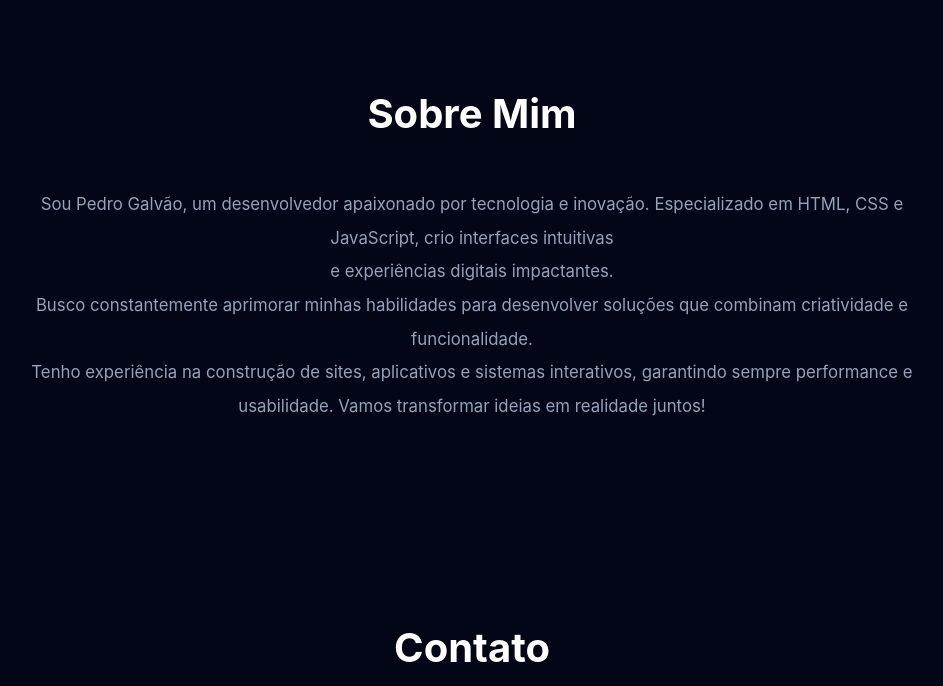
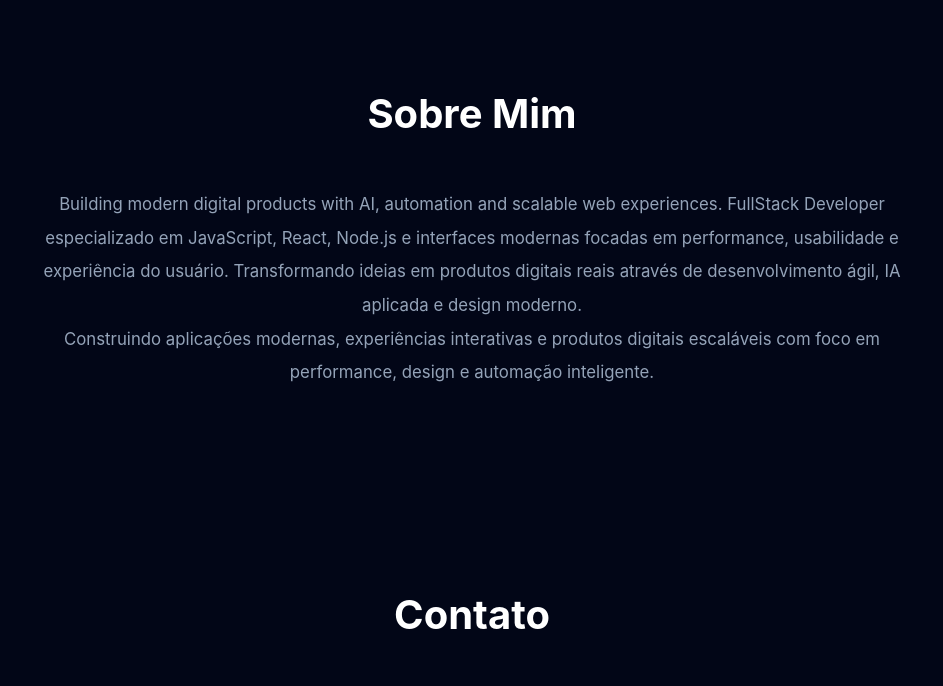
Before and after one commit to galvaomaisti/Webflu-ncia-, a plain HTML site: page index.html in a window 1280 px wide. Shown: the part 2599-3285 px from the top of the page, without its empty margins (168-1111 px from the left). Drawn offline with Linux system fonts and the light colour scheme.

Commit message:
Update index.html

```diff
--- a/index.html
+++ b/index.html
@@ -161,12 +161,14 @@
 
     <section id="sobre" class="secao">
         <h2 class="titulo-secao">Sobre Mim</h2>
-        <p>Sou Pedro Galvão, um desenvolvedor apaixonado por tecnologia e inovação. Especializado em HTML, CSS e
-            JavaScript,
-            crio interfaces intuitivas <br> e experiências digitais impactantes. <br> Busco constantemente aprimorar
-            minhas habilidades para desenvolver soluções que combinam criatividade e funcionalidade.</p>
-        <p>Tenho experiência na construção de sites, aplicativos e sistemas interativos, garantindo sempre performance e
-            usabilidade. Vamos transformar ideias em realidade juntos!</p>
+        <p>
+            Building modern digital products with AI, automation and scalable web experiences.
+            FullStack Developer especializado em JavaScript, React, Node.js e interfaces modernas focadas em performance, usabilidade e experiência do usuário.
+            Transformando ideias em produtos digitais reais através de desenvolvimento ágil, IA aplicada e design moderno.
+        </p>
+        <p>
+            Construindo aplicações modernas, experiências interativas e produtos digitais escaláveis com foco em performance, design e automação inteligente.
+        </p>
     </section>
 
    <section id="contato" class="secao">
```
